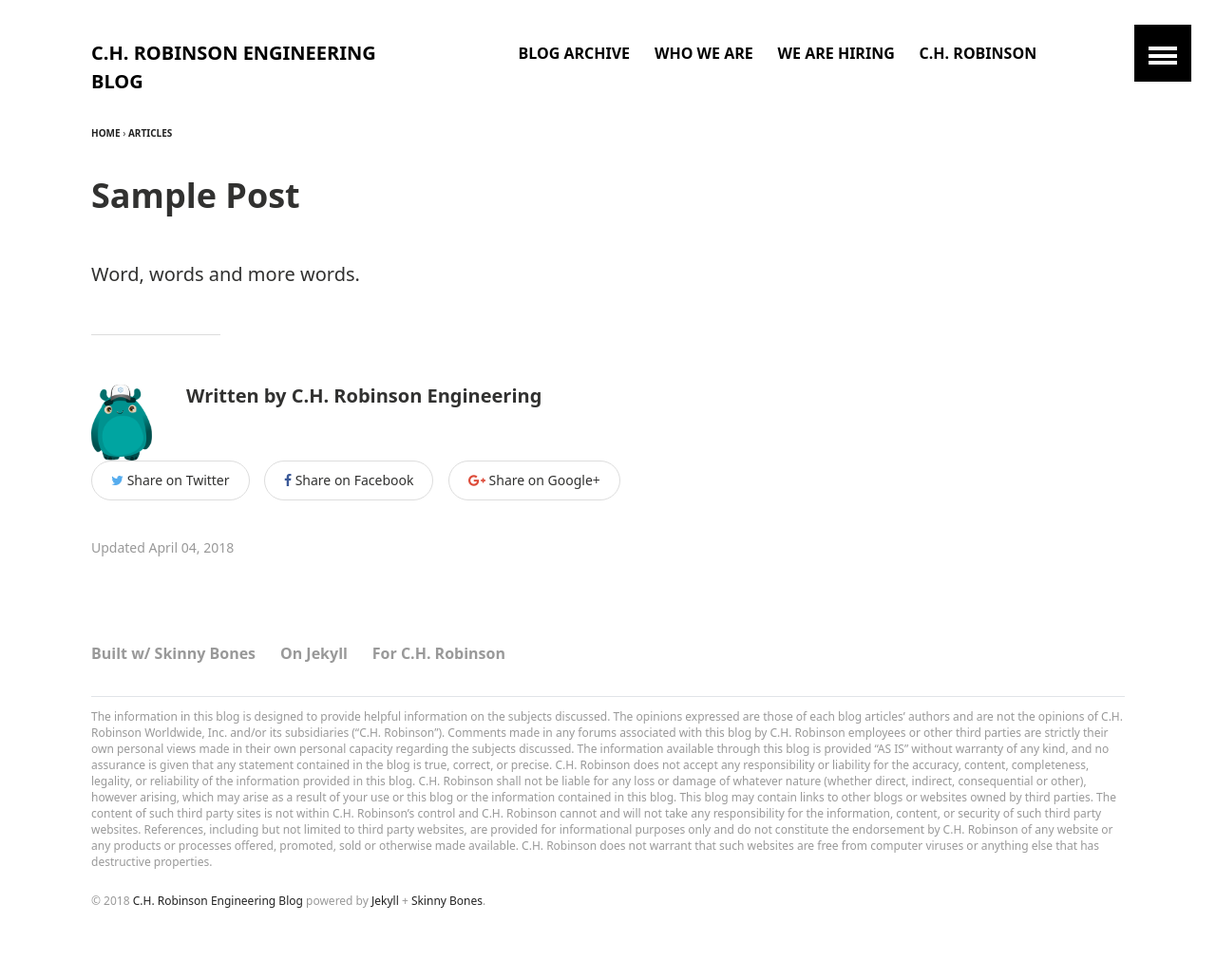
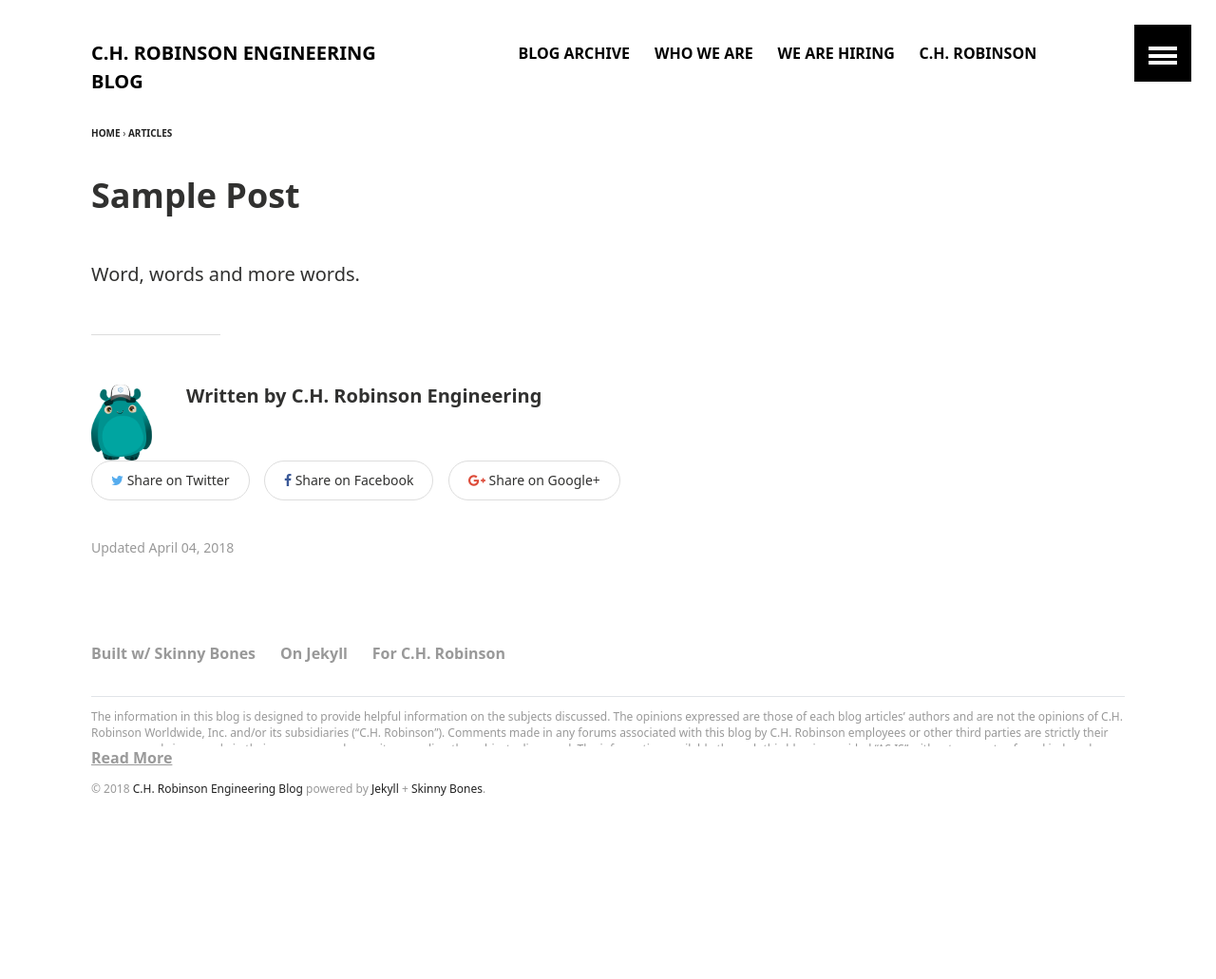
Before and after one commit to ch-robinson/ch-robinson.github.com, a Jekyll site: the page built from _posts/2011-03-10-sample-post.md, in a window 1280 px wide. Shown: the whole page at 95% size. Built offline with Jekyll 4.4.1, drawn with Linux system fonts in a browser that asks for light colours; after the commit the page ends 913 px from its top, so only the background shows below that.

Commit message:
Implement a sweet CSS-only collapse on the disclaimer

```diff
--- a/_includes/disclaimer.html
+++ b/_includes/disclaimer.html
@@ -1,3 +1,6 @@
+<div class="disclaimer">
+  <input type="checkbox" id="disclaimer-expand"/>
+  <div class="collapse">
     <p>
       The information in this blog is designed to provide helpful information on the subjects discussed.
       The opinions expressed are those of each blog articles’ authors and are not the opinions of C.H.
@@ -17,3 +20,6 @@
       promoted, sold or otherwise made available. C.H. Robinson does not warrant that such websites are free
       from computer viruses or anything else that has destructive properties.
     </p>
+  </div>
+  <label for="disclaimer-expand">Read More</label>
+</div>
--- /dev/null
+++ b/_sass/_disclaimer.scss
@@ -0,0 +1,30 @@
+// adapted from https://stackoverflow.com/a/33931219/3928053
+.disclaimer {
+  .collapse > p {
+    margin-bottom: 0;
+  }
+
+  #disclaimer-expand {
+    display: none;
+  }
+
+  #disclaimer-expand + .collapse {
+    max-height: 52px;
+    overflow: hidden;
+    transition: all .3s ease;
+  }
+
+  #disclaimer-expand:checked + .collapse {
+    max-height: 600px;
+  }
+
+  label {
+    color: rgb(154, 154, 154);
+    text-decoration: underline;
+    cursor: pointer;
+  }
+
+  label:hover {
+    text-decoration: none;
+  }
+}
--- a/_sass/_layout.scss
+++ b/_sass/_layout.scss
@@ -352,5 +352,6 @@
 			@include font-size(12);
 			line-height: normal;
 		}
+    @import "_disclaimer";
 	}
 }
```
Lines whose indentation alone changed are shown as unchanged.
